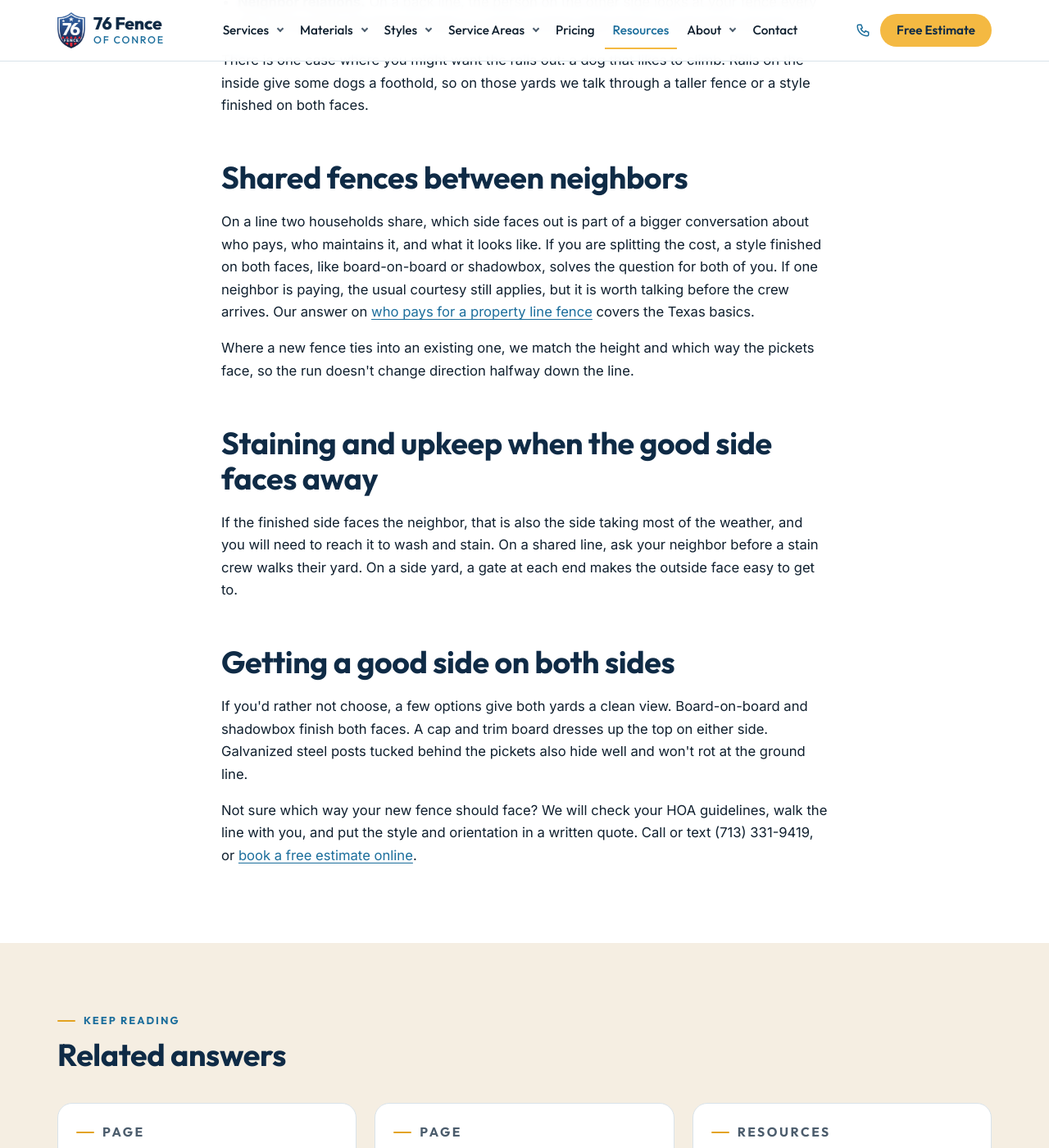
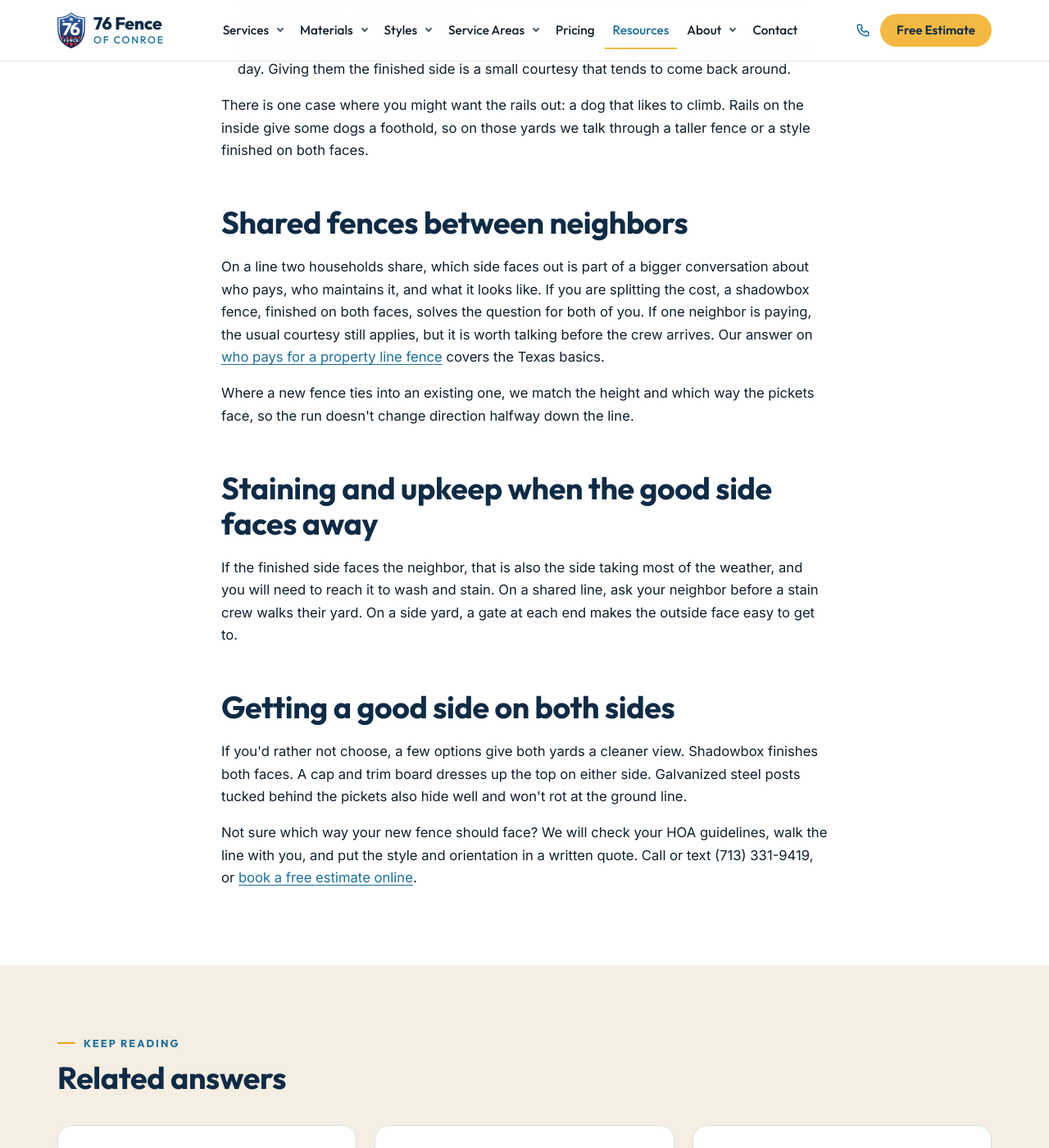
Before and after one commit to brysr1/conroetxfences, a Jekyll site: the page built from resources/which-side-fence-faces-out.md, in a window 1280 px wide and 1400 px high, scrolled down 2063 px. Shown: the whole window at 82% size. Built offline with Jekyll 4.4.1, drawn with Linux system fonts in a browser that asks for light colours; some of the changed text lies outside the part shown.

Commit message:
Correct board-on-board description: pickets go on one face of the rails
Co-Authored-By: Claude Opus 5.5 <noreply@anthropic.com>
Claude-Session: https://claude.ai/code/session_01G5Lnw6Rra7eTcC1edGoN9E

```diff
--- a/resources/which-side-fence-faces-out.md
+++ b/resources/which-side-fence-faces-out.md
@@ -18,11 +18,11 @@ related:
   - /resources/wood-fence-upgrades/
 faqs:
   - q: "Can I flip an existing fence so the good side faces my yard?"
-    a: "Not really. Flipping means pulling every picket and refastening it on the other side of the rails, which costs close to new labor and often splits older boards. If you want a nicer view from your side, adding a second layer to make it board-on-board is usually the better route."
+    a: "Not really. Flipping means pulling every picket and refastening it on the other side of the rails, which costs close to new labor and often splits older boards. If you want a nicer view from your side, it is usually better to plan for shadowbox, which is finished on both faces, when the fence is due for replacement."
   - q: "My neighbor's fence has the rails facing me. Can I ask them to change it?"
     a: "You can ask, but it's their fence. If the community has a rule on which side faces out, the HOA or management company is the place to raise it. If not, a friendly talk, or sharing the cost of a second layer, tends to work better than a complaint."
   - q: "Do you charge more to put the good side facing out?"
-    a: "No. The materials and labor are the same either way on a side-by-side fence. Styles finished on both sides, like board-on-board and shadowbox, cost more because they use more lumber, not because of which way they face."
+    a: "No. The materials and labor are the same either way on a side-by-side fence. Board-on-board and shadowbox cost more because they use more lumber, not because of which way they face."
 ---
 {% include article-top.html %}
 <p>"Which side of the fence faces out?" comes up at almost every estimate we do in Conroe, Willis, and Montgomery, usually right after someone notices the rails on a neighbor's fence staring into their yard. The short answer: on most fences around here, the finished side faces out toward the street or the neighbor, and the posts and rails face in. But that is a custom and often an HOA rule, not a law of physics, and a few things can change it.</p>
@@ -54,14 +54,14 @@ faqs:
 <p>There is one case where you might want the rails out: a dog that likes to climb. Rails on the inside give some dogs a foothold, so on those yards we talk through a taller fence or a style finished on both faces.</p>
 
 <h2>Shared fences between neighbors</h2>
-<p>On a line two households share, which side faces out is part of a bigger conversation about who pays, who maintains it, and what it looks like. If you are splitting the cost, a style finished on both faces, like board-on-board or shadowbox, solves the question for both of you. If one neighbor is paying, the usual courtesy still applies, but it is worth talking before the crew arrives. Our answer on <a href="/faq/property-line-fence-cost/">who pays for a property line fence</a> covers the Texas basics.</p>
+<p>On a line two households share, which side faces out is part of a bigger conversation about who pays, who maintains it, and what it looks like. If you are splitting the cost, a shadowbox fence, finished on both faces, solves the question for both of you. If one neighbor is paying, the usual courtesy still applies, but it is worth talking before the crew arrives. Our answer on <a href="/faq/property-line-fence-cost/">who pays for a property line fence</a> covers the Texas basics.</p>
 <p>Where a new fence ties into an existing one, we match the height and which way the pickets face, so the run doesn't change direction halfway down the line.</p>
 
 <h2>Staining and upkeep when the good side faces away</h2>
 <p>If the finished side faces the neighbor, that is also the side taking most of the weather, and you will need to reach it to wash and stain. On a shared line, ask your neighbor before a stain crew walks their yard. On a side yard, a gate at each end makes the outside face easy to get to.</p>
 
 <h2>Getting a good side on both sides</h2>
-<p>If you'd rather not choose, a few options give both yards a clean view. Board-on-board and shadowbox finish both faces. A cap and trim board dresses up the top on either side. Galvanized steel posts tucked behind the pickets also hide well and won't rot at the ground line.</p>
+<p>If you'd rather not choose, a few options give both yards a cleaner view. Shadowbox finishes both faces. A cap and trim board dresses up the top on either side. Galvanized steel posts tucked behind the pickets also hide well and won't rot at the ground line.</p>
 
 <p>Not sure which way your new fence should face? We will check your HOA guidelines, walk the line with you, and put the style and orientation in a written quote. Call or text (713) 331-9419, or <a href="https://clienthub.getjobber.com/external/organizations/eb745a73-6325-4f89-a162-a3e8115b2874?utm_source=conroetxfences&utm_medium=website&utm_campaign=site_booking" rel="noopener">book a free estimate online</a>.</p>
 {% include article-end.html %}
```
Also changed, not shown: other parts of resources/which-side-fence-faces-out.md (+1 -1 lines).
